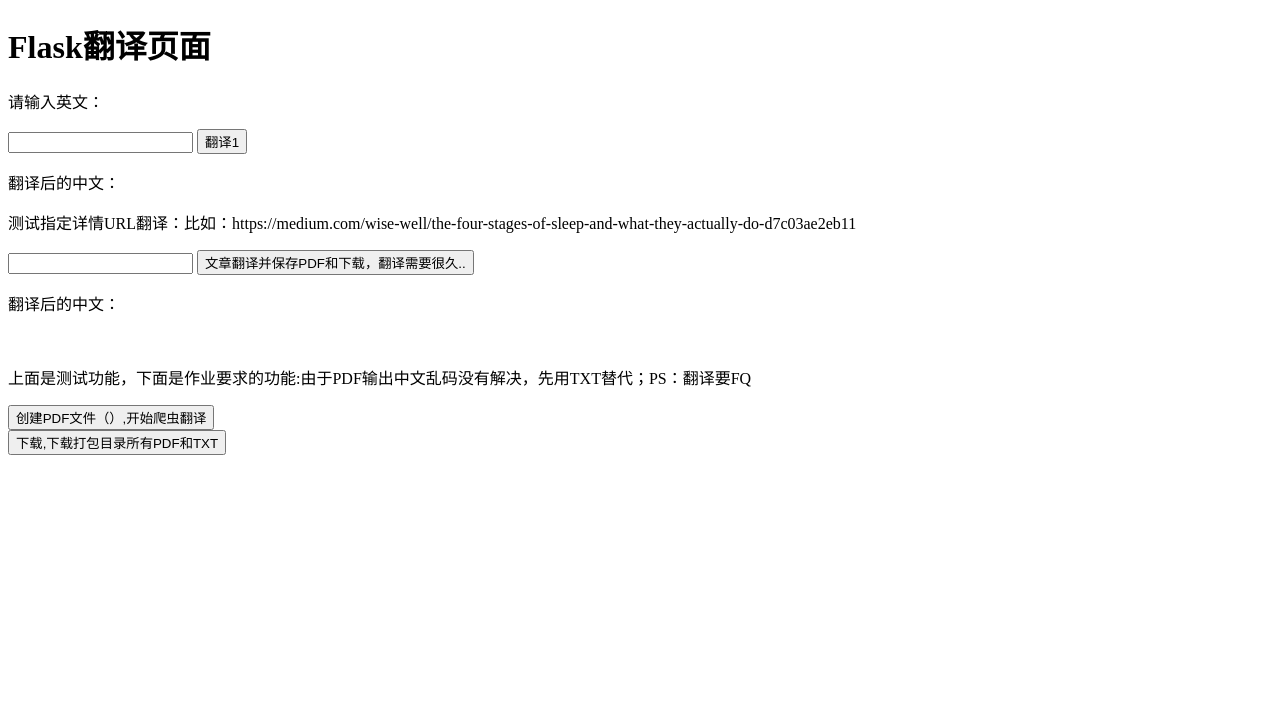
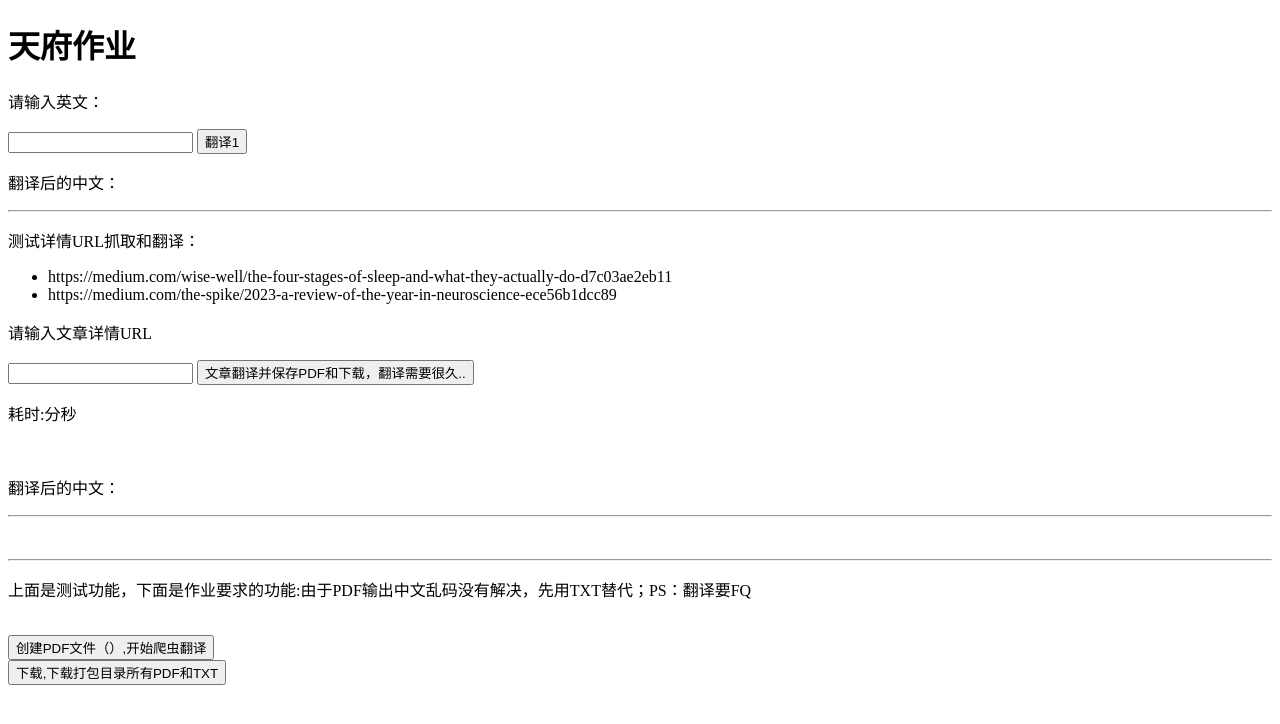
Before and after one commit to hard-stone/tfhomework, a Flask app: page / in a window 1280 px wide. Shown: the top 724 px of the page. Run offline with Flask 3, Linux system fonts and the light colour scheme.

Commit message:
Add files via upload

```diff
--- a/templates/index.html
+++ b/templates/index.html
@@ -1,8 +1,12 @@
 <!DOCTYPE html>
-<html lang="en">
+<html lang="en" xmlns="http://www.w3.org/1999/html">
 <head>
     <meta charset="UTF-8">
     <title>天府作业</title>
+<script language="javascript">
+  var t1 = new Date().getTime();
+</script>
+
 </head>
     <style>
         #loading {
@@ -17,23 +21,33 @@
     </style>
 
 <body>
-    <h1>Flask翻译页面</h1>
+    <h1>天府作业</h1>
     <form method="post" onsubmit="showLoading();">
 
         <p>请输入英文：</p>
         <input type="text" name="english" value="{{ english or '' }}">
         <button type="submit" name="button" value="Translate">翻译1</button>
         <p>翻译后的中文：</p>
+        <hr></hr>
         <p>{{ chinese or '' }}</p>
         <p>{{ message or '' }}</p>
-        <p>测试指定详情URL翻译：比如：https://medium.com/wise-well/the-four-stages-of-sleep-and-what-they-actually-do-d7c03ae2eb11</p>
+        <p>测试详情URL抓取和翻译：</p>
+        <ul>
+            <li>https://medium.com/wise-well/the-four-stages-of-sleep-and-what-they-actually-do-d7c03ae2eb11</li>
+            <li>https://medium.com/the-spike/2023-a-review-of-the-year-in-neuroscience-ece56b1dcc89</li>
+        </ul>
+        <p>请输入文章详情URL</p>
         <input type="text" name="test-url" value="{{ testUrl or '' }}">
-        <button type="submit" name="button" value="Translate2">文章翻译并保存PDF和下载，翻译需要很久..</button><br />
+        <button type="submit" name="button" value="Translate2">文章翻译并保存PDF和下载，翻译需要很久..</button><p>{{ transmessage or '' }}</p>
+        <p>耗时:{{ minutes or '' }}分{{ seconds or '' }}秒</p>
+        <br />
         <p>翻译后的中文：</p>
+                <hr></hr>
         <p>{{ articlechinese or '' }}</p>  </br>
-
+                <hr></hr>
         <p>上面是测试功能，下面是作业要求的功能:由于PDF输出中文乱码没有解决，先用TXT替代；PS：翻译要FQ</p>
 
+        </br>
         <button type="submit" name="button" value="Create pdf files">创建PDF文件（）,开始爬虫翻译</button><br />
 
         <button type="submit" name="button" value="Download">下载,下载打包目录所有PDF和TXT</button>
@@ -44,6 +58,9 @@
     <div id="loading">
         <img src="{{ url_for('static', filename='spin.gif') }}" alt="Loading..." />
     </div>
+
+
+
     <script>
         // 添加一个函数来显示加载提示
         function showLoading() {
```
